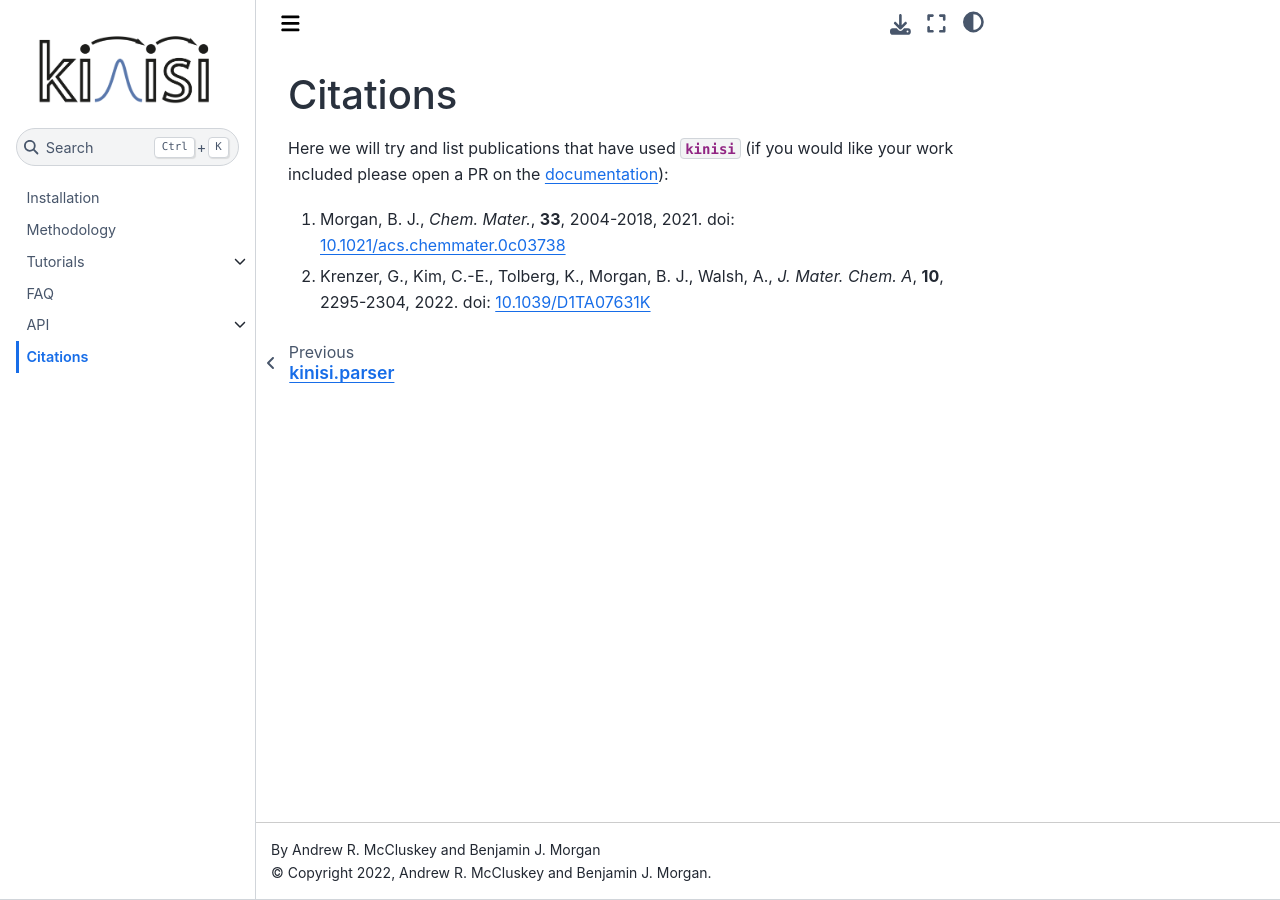
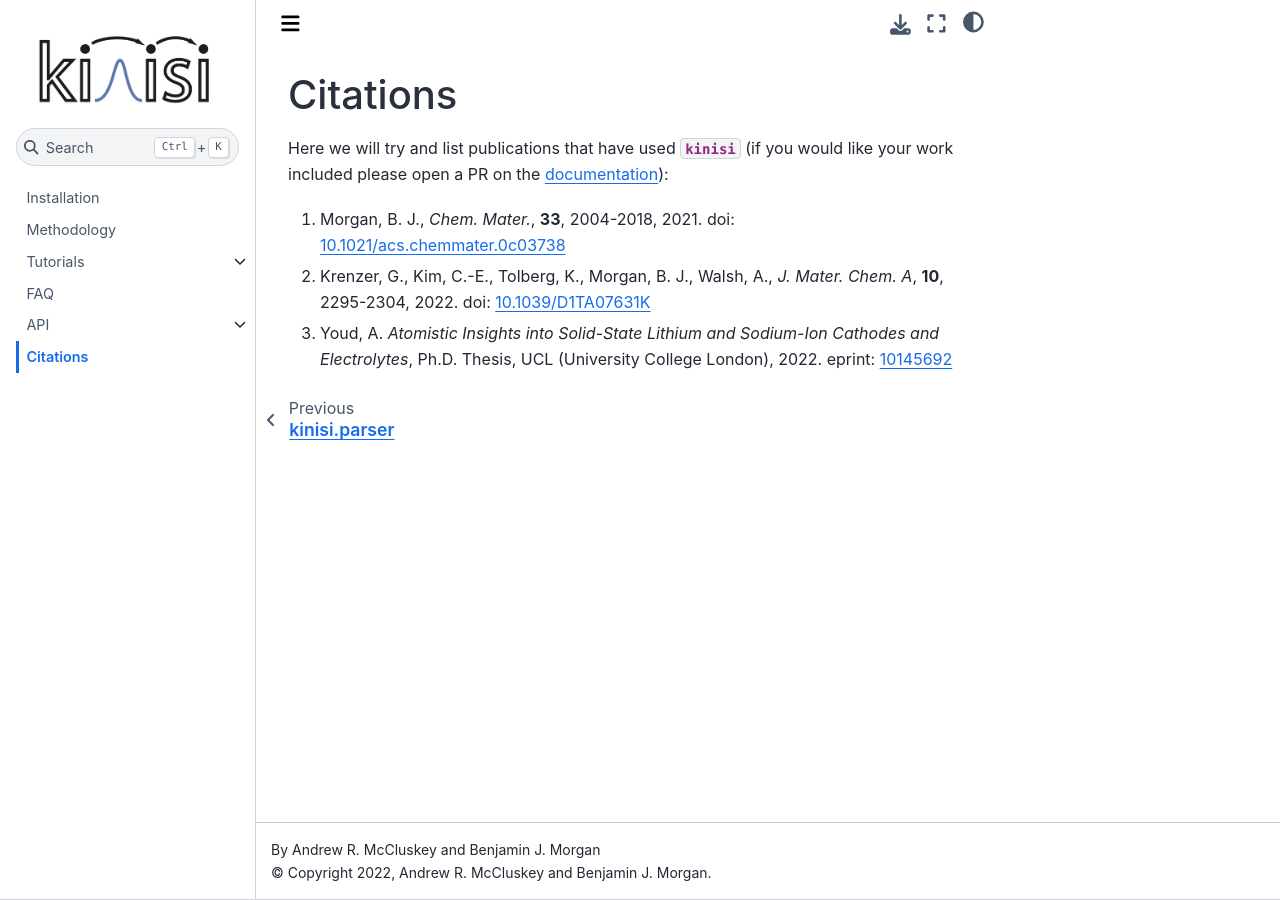
Before and after one commit to bjmorgan/kinisi, a Sphinx documentation site: the page built from docs/source/papers.rst, in a window 1280 px wide. Built offline with Sphinx 7.4.7 and the Sphinx Book theme 1.1.4, drawn with Linux system fonts in a browser that asks for light colours; formulas are drawn with MathJax 3.

Commit message:
Add a paper

```diff
--- a/docs/source/papers.rst
+++ b/docs/source/papers.rst
@@ -5,8 +5,10 @@ Here we will try and list publications that have used :py:mod:`kinisi` (if you w
 
 1. Morgan, B. J., *Chem. Mater.*, **33**, 2004-2018, 2021. doi: `10.1021/acs.chemmater.0c03738`_
 2. Krenzer, G., Kim, C.-E., Tolberg, K., Morgan, B. J., Walsh, A., *J. Mater. Chem. A*, **10**, 2295-2304, 2022. doi: `10.1039/D1TA07631K`_
+3. Youd, A. *Atomistic Insights into Solid-State Lithium and Sodium-Ion Cathodes and Electrolytes*, Ph.D. Thesis, UCL (University College London), 2022. eprint: `10145692`_
 
 
 .. _documentation: https://github.com/bjmorgan/kinisi/blob/master/docs/source/papers.rst
 .. _10.1021/acs.chemmater.0c03738: https://doi.org/10.1021/acs.chemmater.0c03738
 .. _10.1039/D1TA07631K: https://doi.org/10.1039/D1TA07631K
+.. _10145692: https://discovery.ucl.ac.uk/id/eprint/10145692/
```
